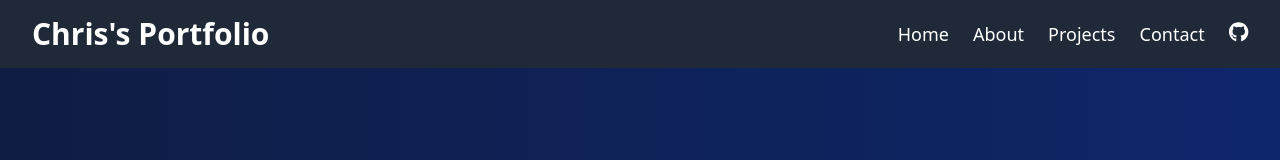
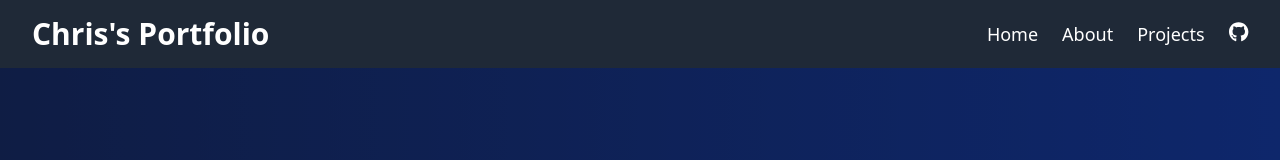
Before and after one commit to Chris-J-Patrick/Portfolio, a React (Vite) app: page / in a window 1280 px wide. Shown: the top 160 px of the page. Built offline with nearby package versions, Linux system fonts and the light colour scheme.

Commit message:
-Removed Contact Page

```diff
--- a/src/Components/Header.tsx
+++ b/src/Components/Header.tsx
@@ -55,7 +55,6 @@ const Header: React.FC = () => {
             { name: "Home", path: "/" },
             { name: "About", path: "/about" },
             { name: "Projects", path: "/projects" },
-            { name: "Contact", path: "/contact" },
           ].map((link, index) => (
             <motion.div
               key={link.name}
@@ -114,7 +113,6 @@ const Header: React.FC = () => {
                 { name: "Home", path: "/" },
                 { name: "About", path: "/about" },
                 { name: "Projects", path: "/projects" },
-                { name: "Contact", path: "/contact" },
               ].map((link) => (
                 <Link
                   key={link.name}
```
